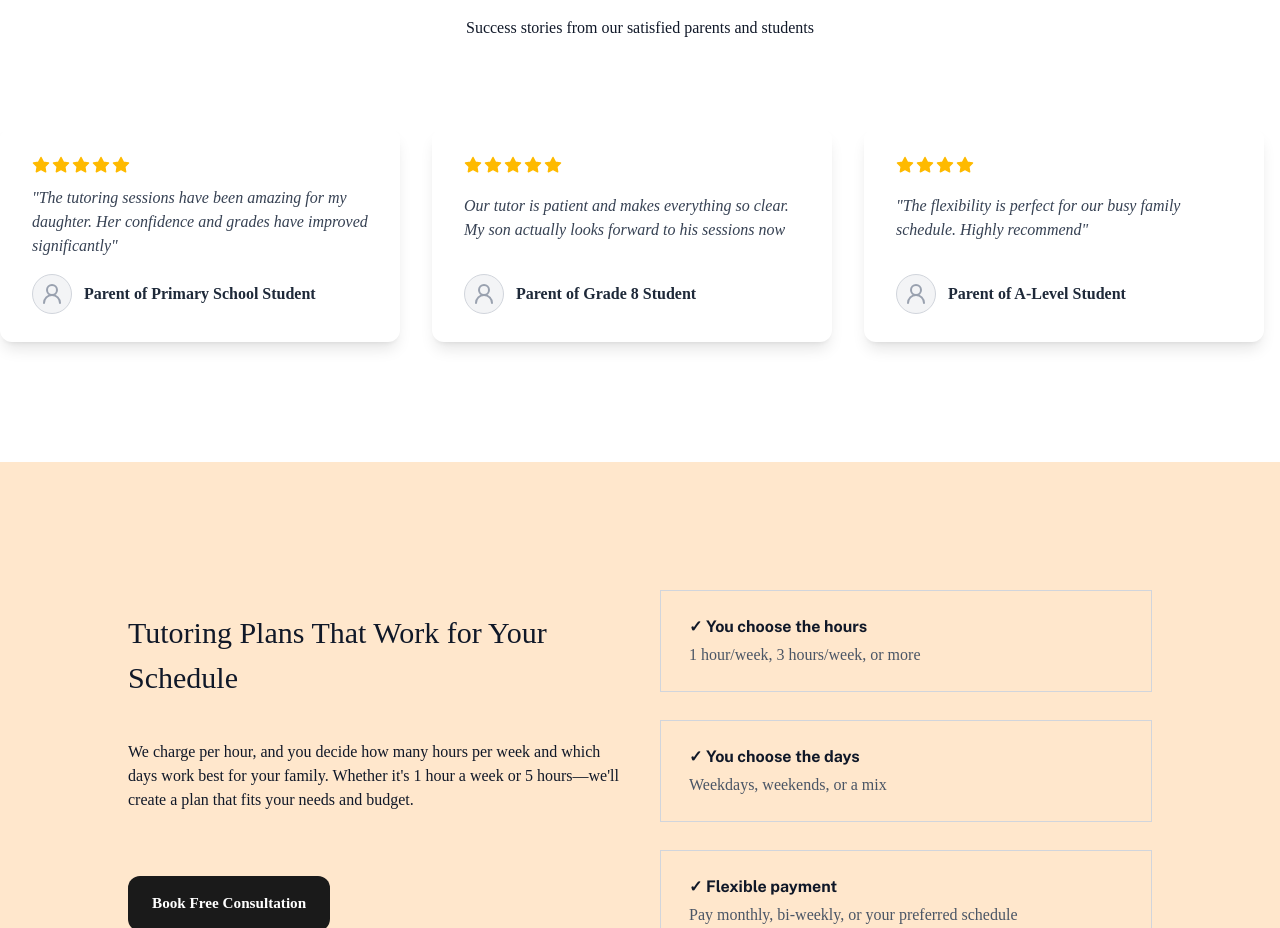
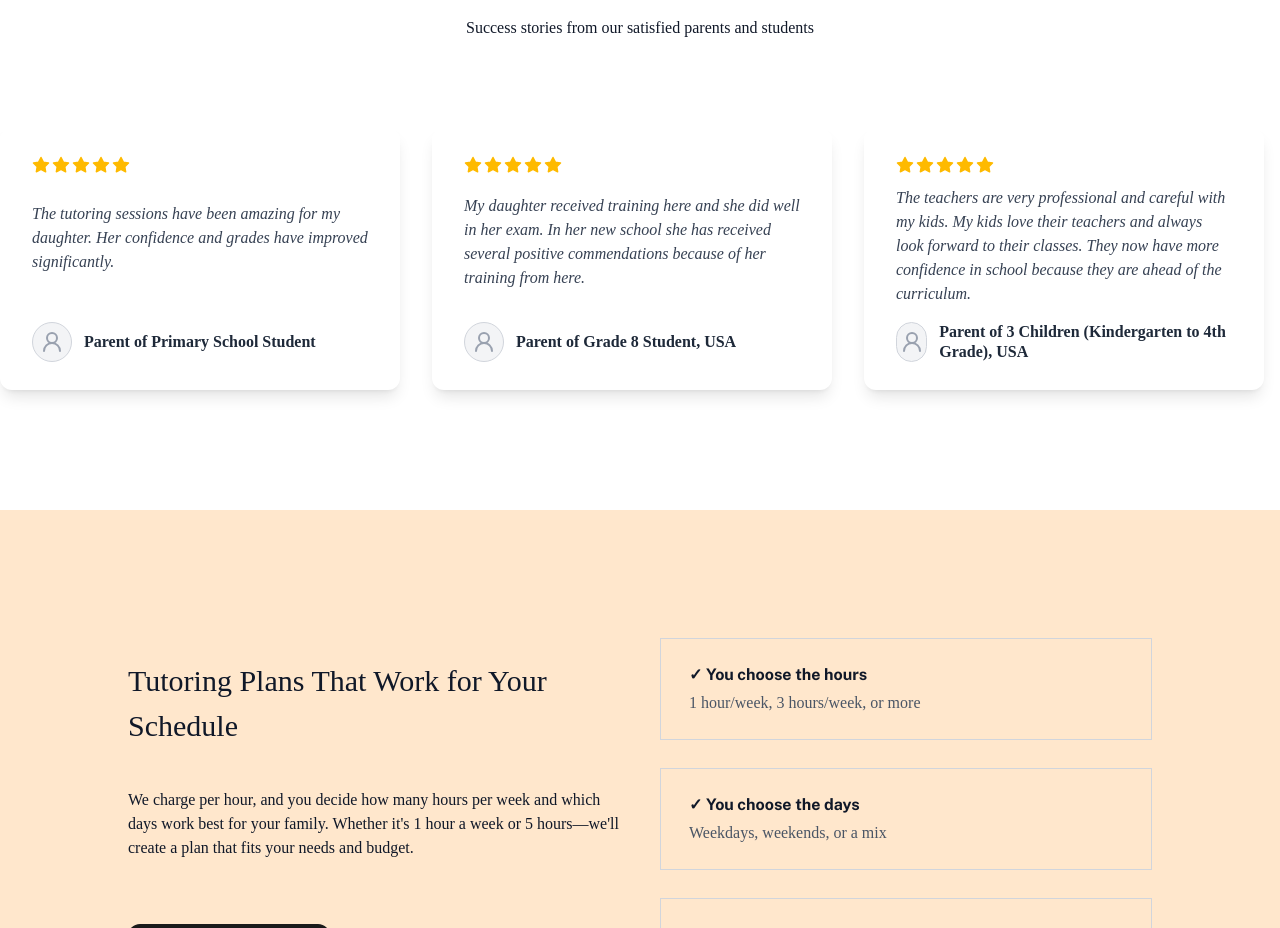
Before and after one commit to Iyanu456/masy-website, a React (Vite) app: page /tutoring in a window 1280 px wide. Shown: the part 6380-7308 px from the top of the page. Built offline with nearby package versions, Linux system fonts and the light colour scheme.

Commit message:
Update TestimonialCarousel.tsx

```diff
--- a/src/components/TestimonialCarousel.tsx
+++ b/src/components/TestimonialCarousel.tsx
@@ -116,30 +116,56 @@ const writingTestimonial = [
 ];
 
 const tutoringTestimonial = [
-
   {
     rating: 5,
-    profile: "/profile-1.png", // replace with real images
-    bodyText: `"The tutoring sessions have been amazing for my daughter. Her confidence and grades have improved significantly"`,
+    profile: "/profile-1.png",
+    bodyText: `The tutoring sessions have been amazing for my daughter. Her confidence and grades have improved significantly.`,
     user: "Parent of Primary School Student",
     userRole: "",
   },
   {
     rating: 5,
     profile: "/profile-2.png",
-    bodyText: `Our tutor is patient and makes everything so clear. My son actually looks forward to his sessions now`,
-    user: "Parent of Grade 8 Student",
+    bodyText: `My daughter received training here and she did well in her exam. In her new school she has received several positive commendations because of her training from here.`,
+    user: "Parent of Grade 8 Student, USA",
+    userRole: "",
+  },
+  {
+    rating: 5,
+    profile: "/profile-3.png",
+    bodyText: `The teachers are very professional and careful with my kids. My kids love their teachers and always look forward to their classes. They now have more confidence in school because they are ahead of the curriculum.`,
+    user: "Parent of 3 Children (Kindergarten to 4th Grade), USA",
+    userRole: "",
+  },
+  {
+    rating: 5,
+    profile: "/profile-1.png",
+    bodyText: `The teacher boosted my children's confidence, understanding and their grades too.`,
+    user: "Parent of Year 7 Student, UK",
+    userRole: "",
+  },
+  {
+    rating: 5,
+    profile: "/profile-2.png",
+    bodyText: `Our tutor is patient and makes everything so clear. My son actually looks forward to his sessions now.`,
+    user: "Parent of Grade 10 Student, USA",
     userRole: "",
   },
   {
     rating: 4,
     profile: "/profile-3.png",
-    bodyText: `"The flexibility is perfect for our busy family schedule. Highly recommend"`,
-    user: "Parent of A-Level Student",
+    bodyText: `The flexibility is perfect for our busy family schedule. Highly recommend.`,
+    user: "Parent of A-Level Student, UK",
+    userRole: "",
+  },
+  {
+    rating: 5,
+    profile: "/profile-1.png",
+    bodyText: `Teachers show genuine interest in the kids by ensuring proper understanding of topics taught, with follow up classwork and homework.`,
+    user: "Parent of Grade 6 & 8 Students, UK",
     userRole: "",
   },
 ];
-
 
 export default function TestimonialCarousel({
   containerClass,
```
